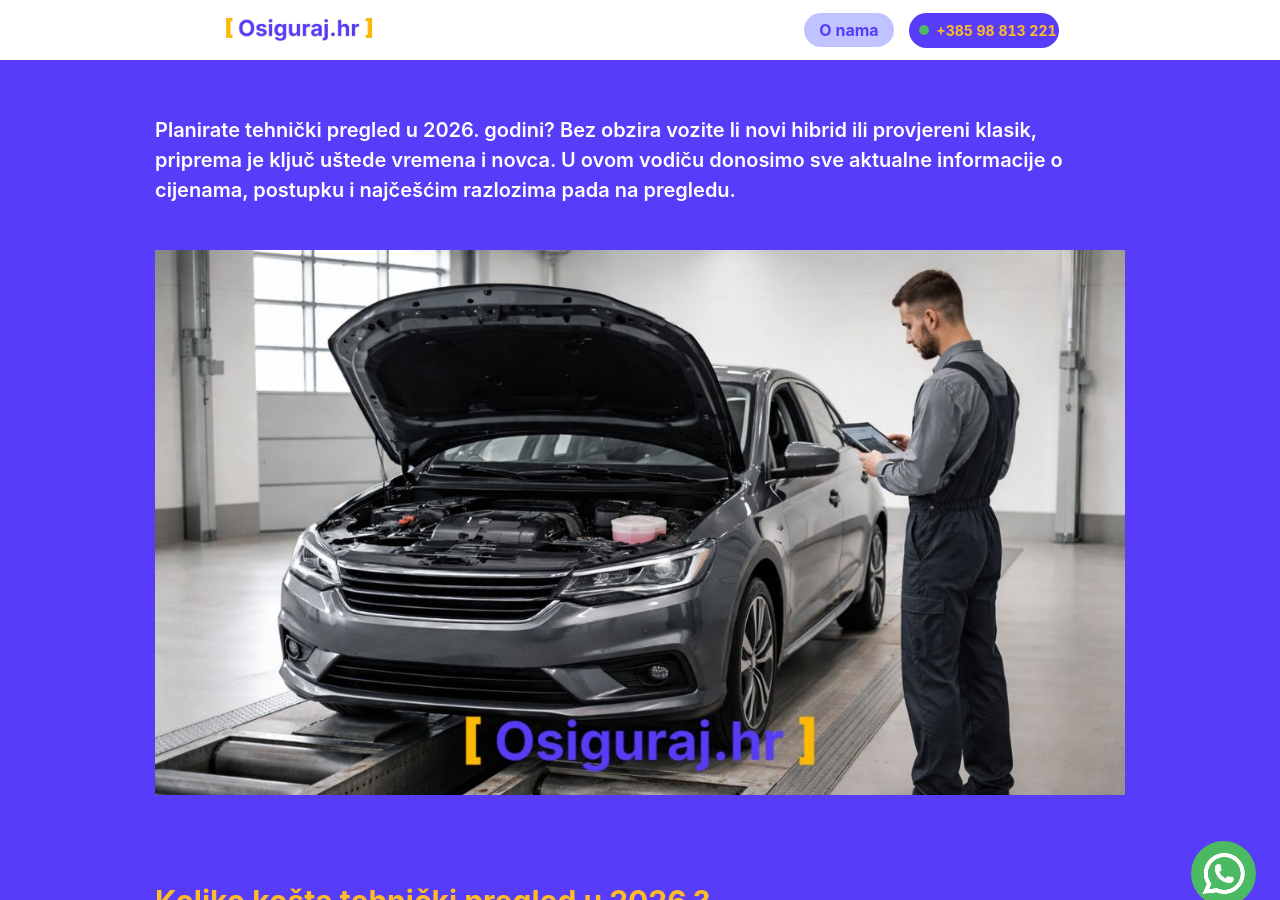
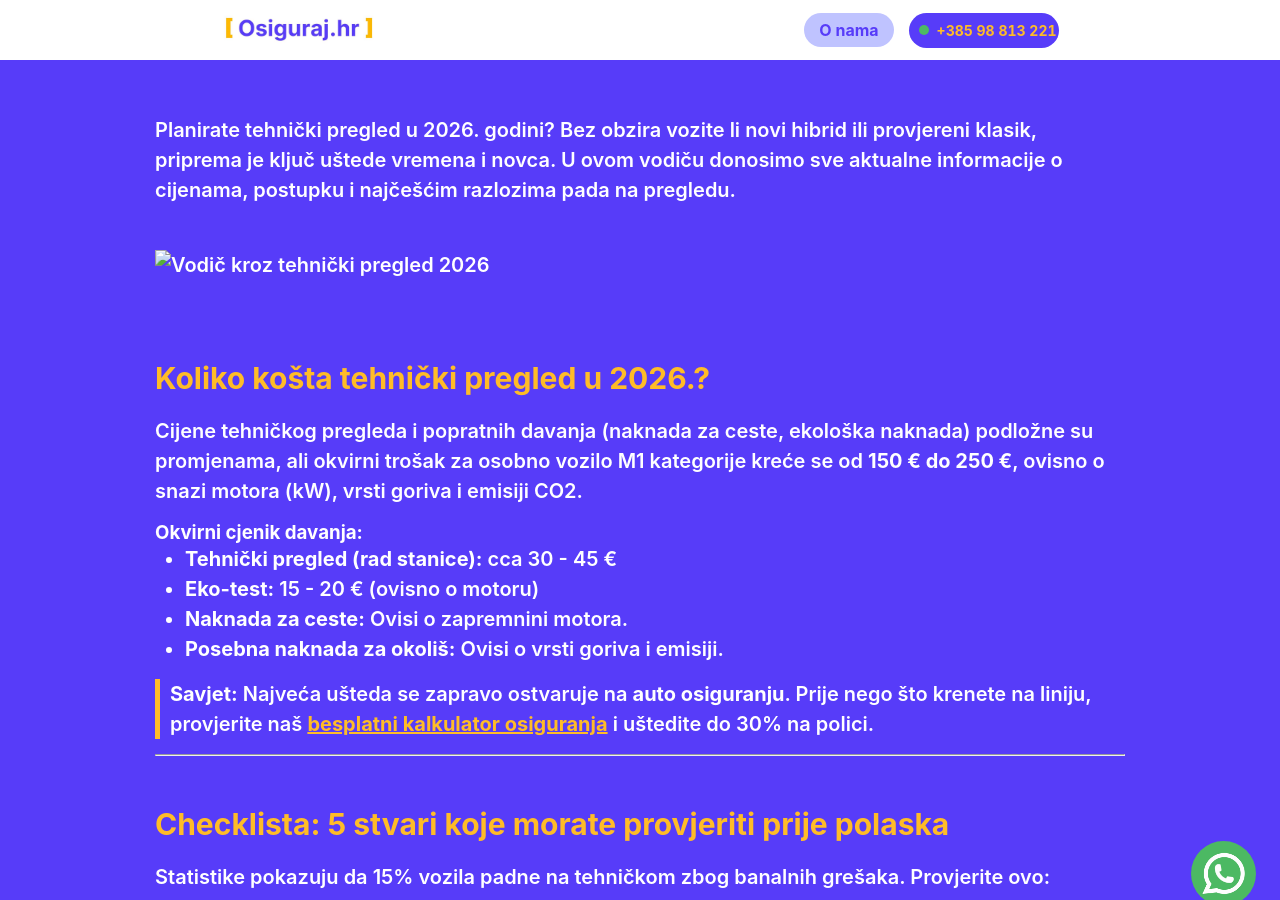
Before and after one commit to Filip-Gale/OsigurajHR, a Jekyll site: the page built from _posts/2026-02-16-vodic-kroz-tehnicki-pregled.md, in a window 1280 px wide and 900 px high. Built offline with Jekyll 4.4.1, drawn with Linux system fonts in a browser that asks for light colours.

Commit message:
Update 2026-02-16-vodic-kroz-tehnicki-pregled.md

```diff
--- a/_posts/2026-02-16-vodic-kroz-tehnicki-pregled.md
+++ b/_posts/2026-02-16-vodic-kroz-tehnicki-pregled.md
@@ -7,7 +7,7 @@
 
 Planirate tehnički pregled u 2026. godini? Bez obzira vozite li novi hibrid ili provjereni klasik, priprema je ključ uštede vremena i novca. U ovom vodiču donosimo sve aktualne informacije o cijenama, postupku i najčešćim razlozima pada na pregledu.
 
-![Vodič kroz tehnički pregled 2026](/img/tehnicki-pregled-2026.jpg)
+![Vodič kroz tehnički pregled 2026](../img/tehnicki-pregled-2026.jpg)
 
 ## Koliko košta tehnički pregled u 2026.?
 
@@ -33,7 +33,7 @@
 4. **Obvezna oprema:** Imate li ispravan vatrogasni aparat (za komercijalna vozila), trokut, prvu pomoć i rezervne žarulje?
 5. **Dokumenti:** Pripremite prometnu dozvolu i dokaz o uplaćenoj polici obveznog osiguranja.
 
-![Checklista za tehnički pregled vozila](/img/checklista-tehnicki-pregled.jpg)
+![Checklista za tehnički pregled vozila](../img/checklista-tehnicki-pregled.jpg)
 
 ---
 
```
